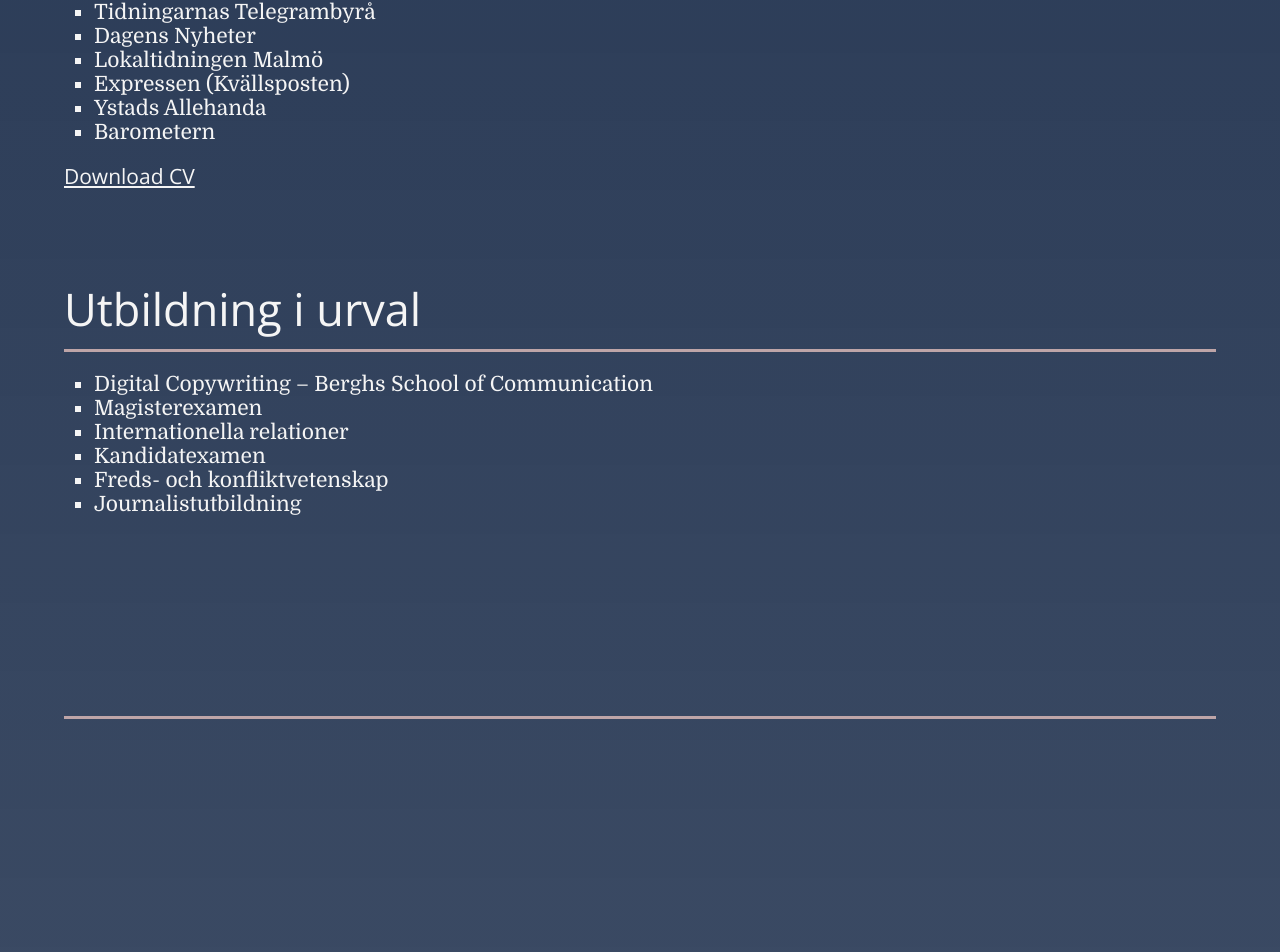
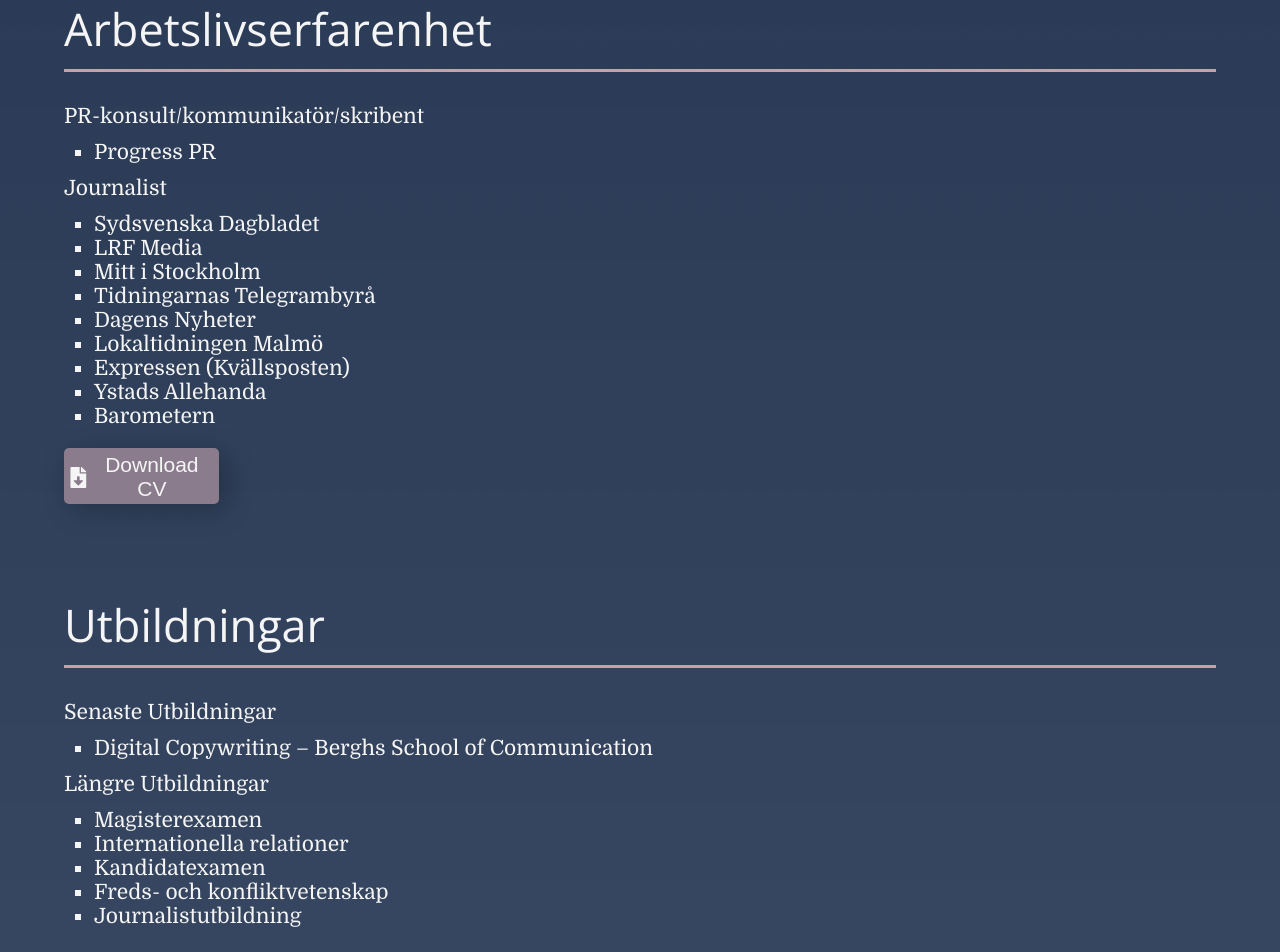
Before and after one commit to nehrwein/Kim_Portfolio, a React (Create React App) app: page / in a window 1280 px wide. Shown: the part 1632-2584 px from the top of the page. Built offline with nearby package versions, Linux system fonts and the light colour scheme.

Commit message:
refactor(about): added btn for download and took away unnecessary window resize function

```diff
--- a/src/components/About/AboutElements.ts
+++ b/src/components/About/AboutElements.ts
@@ -2,13 +2,15 @@
 
 interface AboutArticleProps {
   show: string;
-  width: number;
 }
-
 
 interface AlivsProps {
   highlight: number;
   $list: boolean;
+}
+
+interface DownloadProps {
+  download: string;
 }
 
 export const AboutSection = styled.section`
@@ -23,9 +25,11 @@
 
 export const AboutArticle = styled.article<AboutArticleProps>`
   padding-top: 90px;
-  display: ${({ show, width }) => width < 668 && show === 'bigScreen' ?
-   'none' :
-   width > 668 && show === 'mobile' ? 'none' : 'block'};
+  display: ${({ show }) =>  show === 'bigScreen' ? 'none' : 'block'};
+
+  @media (min-width: 668px) {
+    display: ${({ show }) =>  show === 'mobile' ? 'none' : 'block'};
+  }
 `
 
 export const AboutHeadline = styled.h3`
@@ -72,28 +76,41 @@
   }
 `
 
-export const PdfDownload = styled.a`
-  font-family: 'Open Sans';
-  display: block;
-  color: whitesmoke;
+export const DownloadLink = styled.a`
+  text-decoration: none;
+`
+
+export const DownloadBtn = styled.button<DownloadProps>`
+  display: ${({ download }) => download ? 'flex' : 'none'};
+  align-items: center;
+  justify-content: space-between;
+  width: 135px;
   margin-top: 20px;
+  background: #8a7c8c;
+  border-radius: 5px;
+  box-shadow: 7px 6px 28px 1px rgba(0, 0, 0, 0.24);
+  outline: none;
+  border: none;
   font-style: normal;
   font-weight: 400;
   font-size: 18px;
-  line-height: 21px;
+  color: whitesmoke;
+  padding: 5px 4px 3px 4px;
+  cursor: pointer;
+  transition: 0.2s ease-in-out;
 
   :hover {
-    color: var(--secondary);
-    transition: 0.2s ease-in-out;
+    transform: scale(1.04);
+    box-shadow: 14px 10px 34px 1px rgba(0, 0, 0, 0.24);
   }
 
   @media (min-width: 668px) {
     font-size: 19px;
-    line-height: 22px;
+    width: 140px;
   }
 
   @media (min-width: 1024px) {
     font-size: 21px;
-    line-height: 24px;
+    width: 155px;
   }
 `
--- a/src/components/About/index.tsx
+++ b/src/components/About/index.tsx
@@ -1,32 +1,15 @@
-import { useState, useEffect } from 'react'
-import { AboutSection, AboutArticle, AboutHeadline, AboutList, AboutListItem, PdfDownload } from './AboutElements'
+import React from 'react'
+import { FaFileDownload } from 'react-icons/fa'
+import { AboutSection, AboutArticle, AboutHeadline, AboutList, AboutListItem, DownloadLink, DownloadBtn } from './AboutElements'
 import data from '../../data/data.json'
 
 const About = () => {
-  const [width, setWidth] = useState(0)
-
-  // useEffect is needed for updating window.innerWidth on resize
-  useEffect(() => {
-    const updateWindowDimensions = () => {
-      const newWidth = window.innerWidth
-      setWidth(newWidth)
-    }
-
-    window.addEventListener("resize", updateWindowDimensions)
-
-    return () => {
-      window.removeEventListener("resize", updateWindowDimensions)
-    }
-  }, [])
-
-
   return (
     <AboutSection id='about'>
       {data.About?.map((item) => (
         <AboutArticle
           key={item.id}
           show={item.show}
-          width={width}
         >
           <AboutHeadline>
             {item.subject}
@@ -42,11 +25,19 @@
               </AboutListItem>
             ))}
           </AboutList>
-          <PdfDownload
+          <DownloadLink
             href={item.href}
-            target="_blank">
-             {item.download}
-          </PdfDownload>
+            target='_blank'
+            rel='noreferrer'
+          >
+            <DownloadBtn
+              type='button'
+              download={item.download}
+            >
+              <FaFileDownload />
+              {item.download}
+            </DownloadBtn>
+          </DownloadLink>
         </AboutArticle>
       ))}
     </AboutSection>
```
